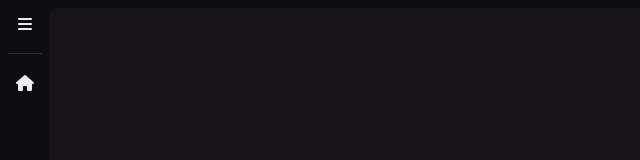
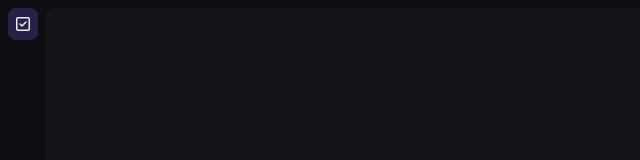
Before and after one commit to Bogghi/persona-os, a Vue app: page / in a window 1280 px wide. Shown: the top 160 px of the page, without its empty margins (0-640 px from the left). Built offline with nearby package versions, Linux system fonts and the light colour scheme.

Commit message:
implemented sidebar element with parent control

```diff
--- a/src/App.vue
+++ b/src/App.vue
@@ -1,17 +1,22 @@
 <script setup lang="ts">
+import { ref } from 'vue';
+import SideBarButton from './components/shared/SideBarButton.vue';
+
+const activeIndex = ref(0);
+const sections = [
+  {
+    index: 0,
+    icon: "fa-regular fa-square-check"
+  },
+];
+
 </script>
 
 <template>
   <main>
     <div class="container">
       <div class="side-bar">
-        <div class="element">
-          <i class="fa-solid fa-bars"></i>
-        </div>
-        <div class="div"></div>
-        <div class="element">
-          <i class="fa-solid fa-house"></i>
-        </div>
+        <SideBarButton v-for="section in sections" :is-active="activeIndex === section.index" :callback="() => activeIndex = section.index" :icon="section.icon" />
       </div>
       <div class="main-container">
         <!-- in here I will be placing the content of the app -->
--- /dev/null
+++ b/src/components/shared/SideBarButton.vue
@@ -0,0 +1,13 @@
+<script setup lang="ts">
+defineProps<{
+  isActive: boolean;
+  callback: () => void;
+  icon: String;
+}>();
+</script>
+
+<template>
+  <div class="element" :class="{ active: isActive }" @click="callback">
+    <i :class="icon"></i>
+  </div>
+</template>
--- a/src/style/style.css
+++ b/src/style/style.css
@@ -86,7 +86,7 @@ html, body {
     display: flex;
     width: 100%;
     margin: 0.5rem 0.5rem 0.5rem 0rem;
-    height: calc(100vh - 0.5rem);
+    height: calc(100vh - 1rem);
     background-color: var(--surface);
     border-radius: 0.5rem;
   }
```
